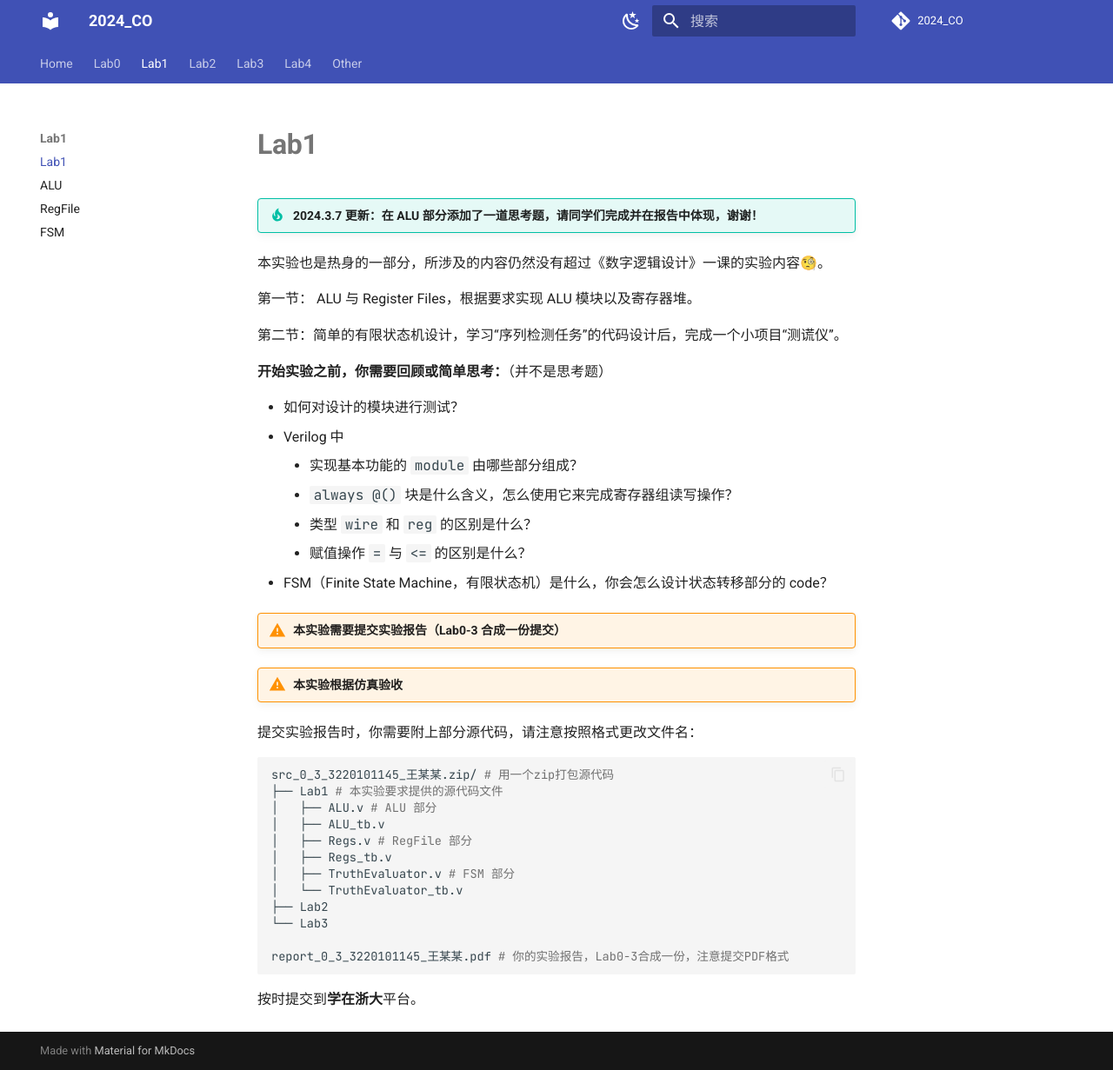
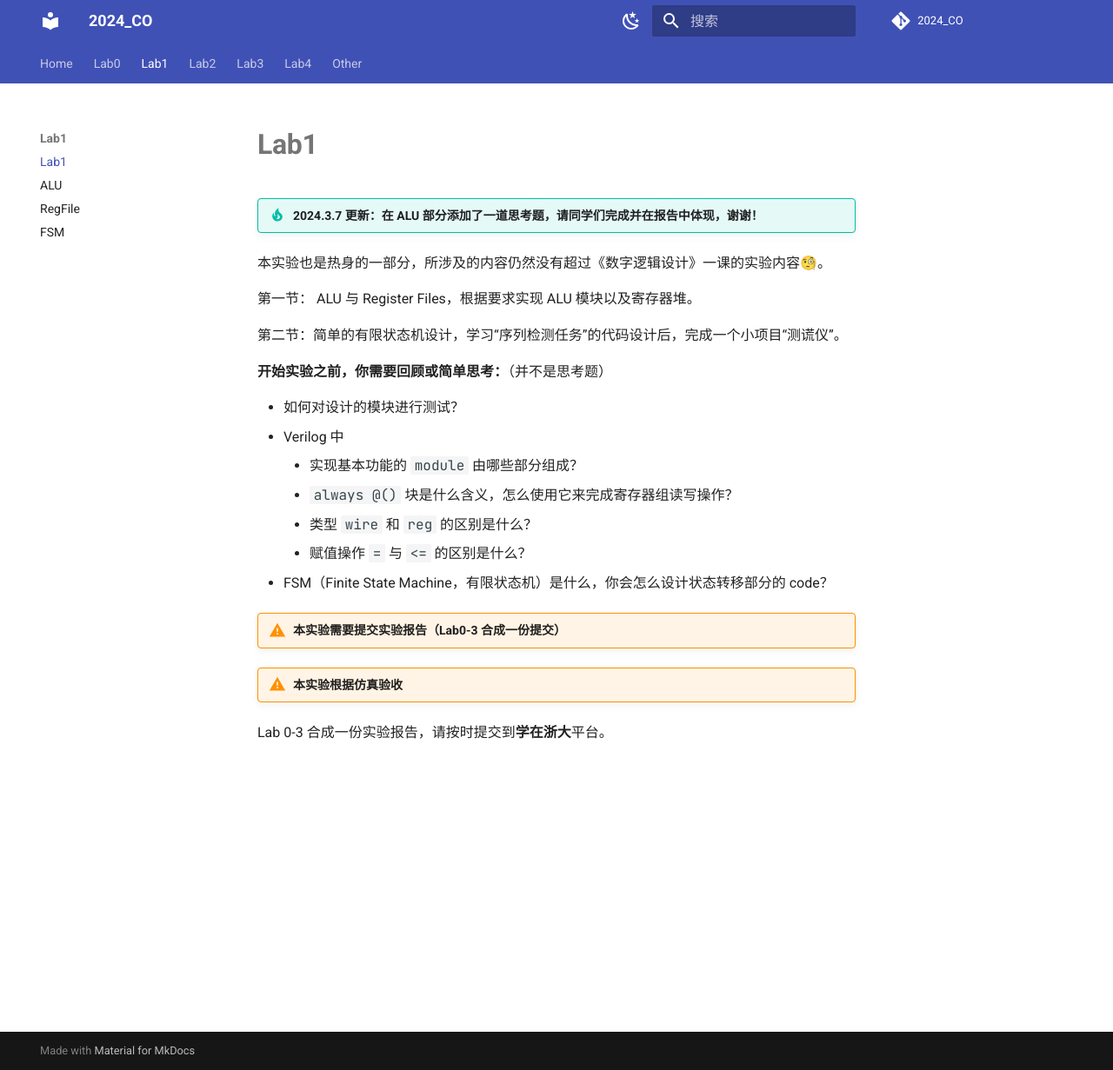
Before and after one commit to Guahao31/2024_CO, an MkDocs documentation site: the page built from docs/Lab1/Lab1.md, in a window 1280 px wide and 1231 px high. Shown: the whole window at 87% size. Built offline with MkDocs 1.6.1 and Material for MkDocs 9.7.7, drawn with Linux system fonts in a browser that asks for light colours; a script that is not in the unit is left out; comment, search, counter and statistics services are not loaded.

Commit message:
doc: remove req for attachment

````diff
--- a/docs/Lab1/Lab1.md
+++ b/docs/Lab1/Lab1.md
@@ -22,21 +22,4 @@
 
 !!! warning "本实验根据仿真验收"
 
-提交实验报告时，你需要附上部分源代码，请注意按照格式更改文件名：
-
-```bash
-src_0_3_3220101145_王某某.zip/ # 用一个zip打包源代码
-├── Lab1 # 本实验要求提供的源代码文件
-│   ├── ALU.v # ALU 部分
-│   ├── ALU_tb.v
-│   ├── Regs.v # RegFile 部分
-│   ├── Regs_tb.v
-│   ├── TruthEvaluator.v # FSM 部分
-│   └── TruthEvaluator_tb.v
-├── Lab2
-└── Lab3
-
-report_0_3_3220101145_王某某.pdf # 你的实验报告，Lab0-3合成一份，注意提交PDF格式
-```
-
-按时提交到**学在浙大**平台。
+Lab 0-3 合成一份实验报告，请按时提交到**学在浙大**平台。
````
Also changed, not shown: docs/Lab4/Lab4.md (+0 -12 lines), docs/Lab5/Lab5.md (+0 -10 lines).
